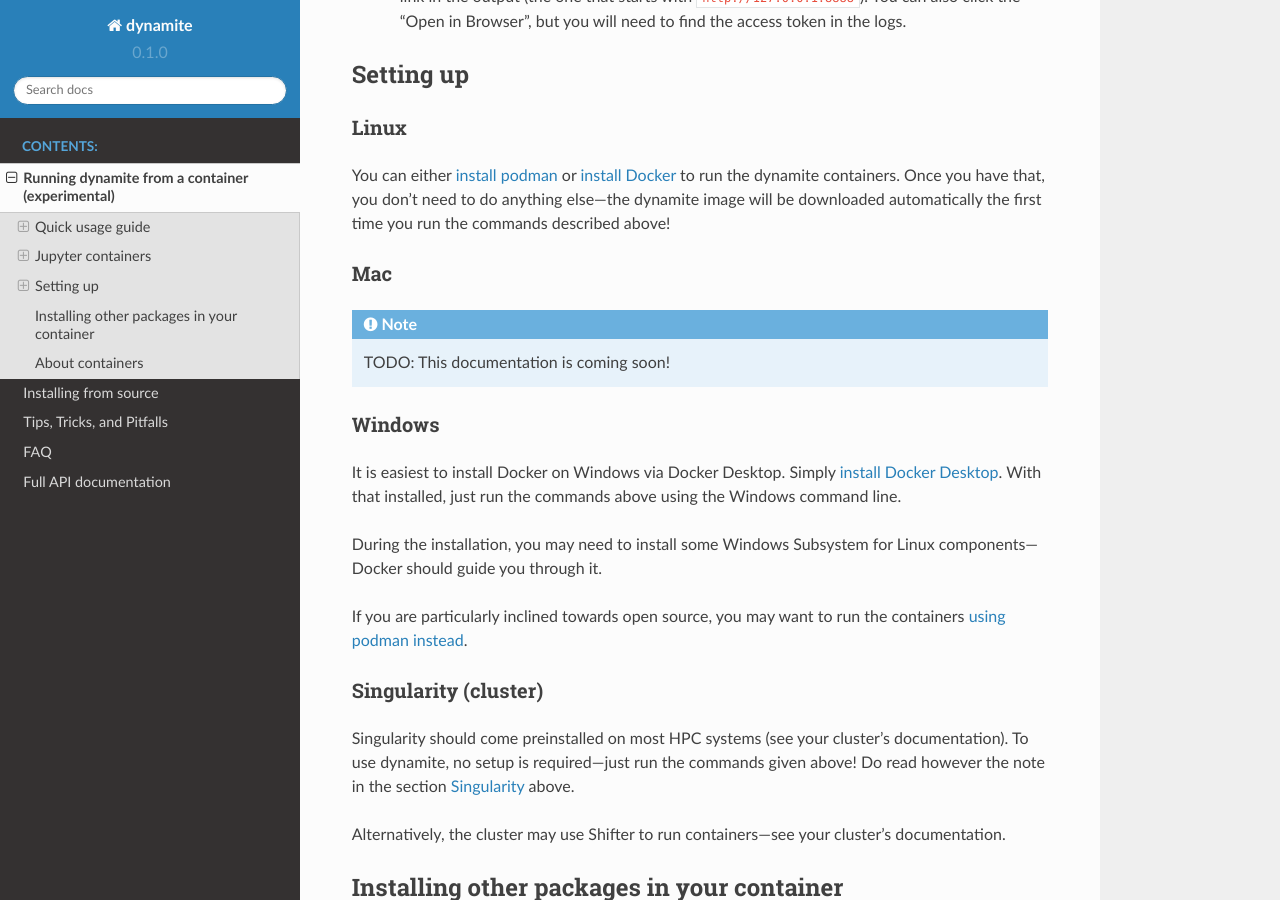
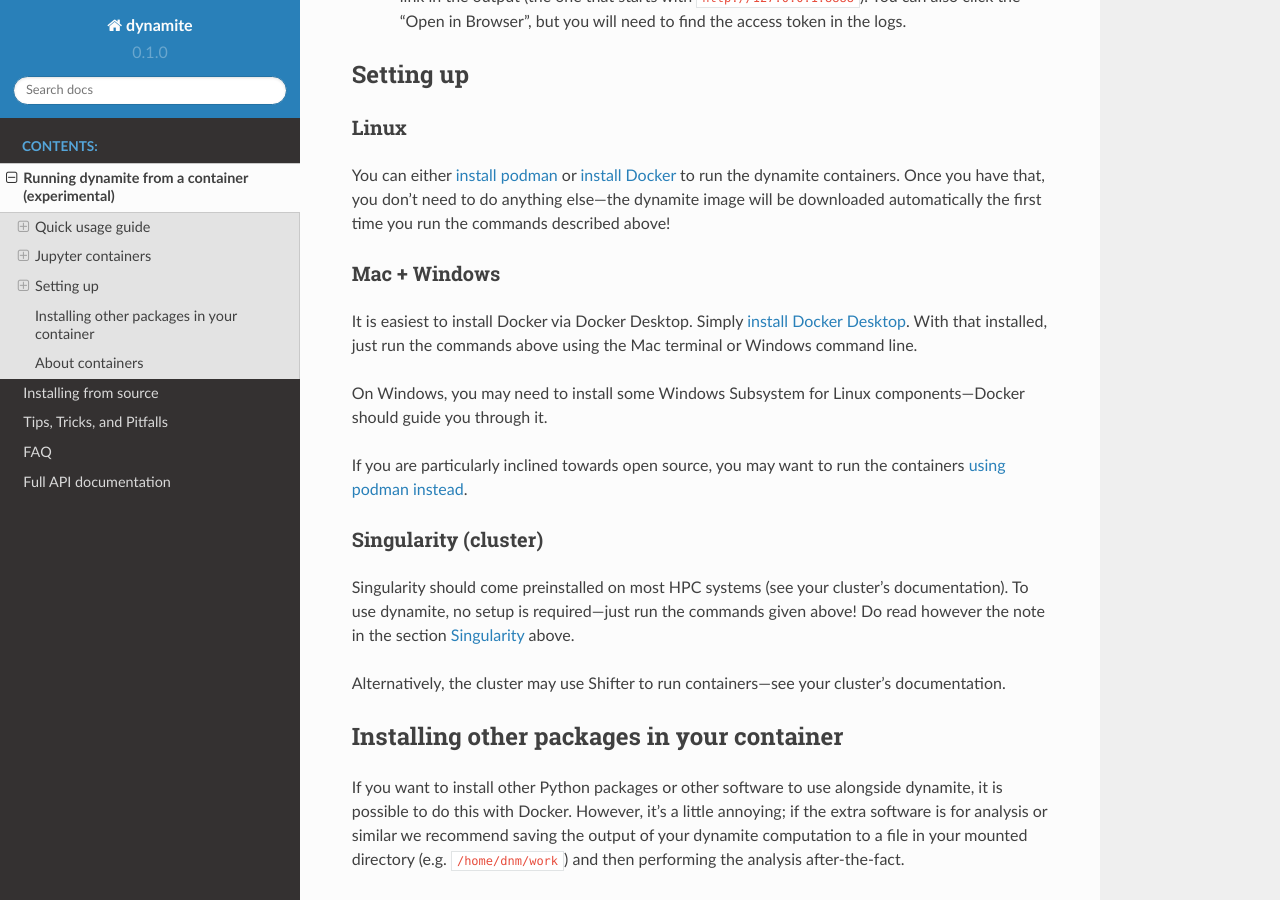
Before and after one commit to GregDMeyer/dynamite, a Sphinx documentation site: the page built from docs/containers.rst, in a window 1280 px wide and 900 px high, scrolled down 3018 px. Built offline with Sphinx 7.4.7 and the Read the Docs theme 2.0.0, drawn with Linux system fonts in a browser that asks for light colours.

Commit message:
combine mac + windows sections of container docs

```diff
--- a/docs/containers.rst
+++ b/docs/containers.rst
@@ -138,18 +138,12 @@
 Once you have that, you don't need to do anything else---the dynamite image will be downloaded
 automatically the first time you run the commands described above!
 
-Mac
----
+Mac + Windows
+-------------
 
-.. note::
-   TODO: This documentation is coming soon!
+It is easiest to install Docker via Docker Desktop. Simply `install Docker Desktop <https://www.docker.com/products/docker-desktop>`_. With that installed, just run the commands above using the Mac terminal or Windows command line.
 
-Windows
--------
-
-It is easiest to install Docker on Windows via Docker Desktop. Simply `install Docker Desktop <https://www.docker.com/products/docker-desktop>`_. With that installed, just run the commands above using the Windows command line.
-
-During the installation, you may need to install some Windows Subsystem for Linux components---Docker should guide you through it.
+On Windows, you may need to install some Windows Subsystem for Linux components---Docker should guide you through it.
 
 If you are particularly inclined towards open source, you may want to run the containers `using podman instead <https://podman.io/getting-started/installation#windows>`_.
 
```
